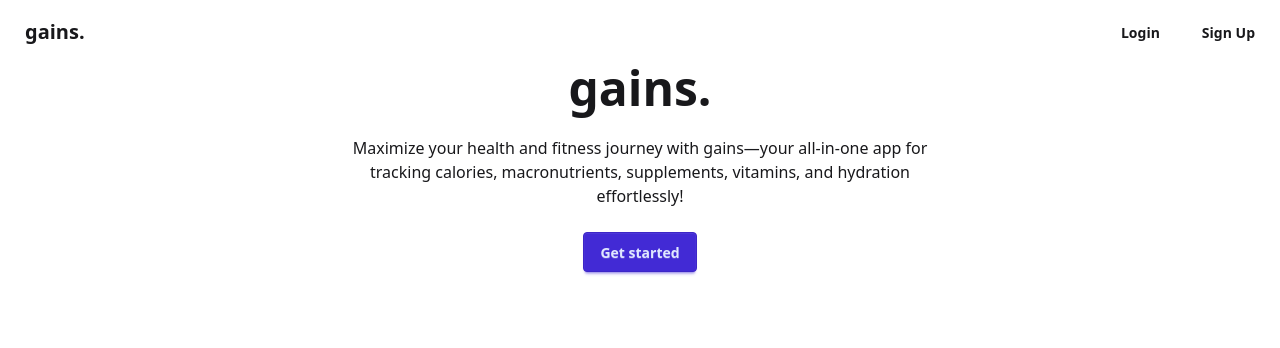
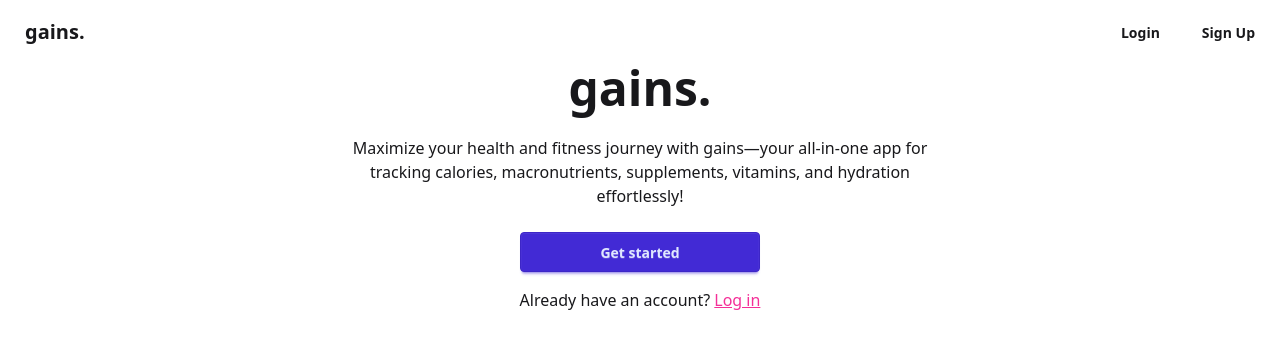
Before and after one commit to sidelkins/gains, a SvelteKit app in the folder web/: page / in a window 1280 px wide. Shown: the top 348 px of the page. Built offline with nearby package versions, Linux system fonts and the light colour scheme.

Commit message:
Login input width; other styling

```diff
--- a/web/src/routes/+page.svelte
+++ b/web/src/routes/+page.svelte
@@ -16,10 +16,12 @@
               Maximize your health and fitness journey with gains—your all-in-one app for tracking calories, macronutrients, supplements, vitamins, and hydration effortlessly!
           </span>
 
-          <div class="flex gap-4">
-              <a class="btn btn-primary" on:click={goto('register')}>
+          <div class="flex flex-col gap-4">
+              <a class="btn btn-primary" on:click={() => goto('register')}>
                   Get started
               </a>
+
+              <span>Already have an account? <a class="link link-secondary" on:click={() => goto('login')}>Log in</a></span>
 
               <!-- <a class="btn btn-neutral">
                   See our blog
@@ -29,27 +31,3 @@
       </div>
   </div>
 </div>
-
-<!-- <script lang="ts">
-  import { auth } from '$lib/stores/auth';
-</script>
-
-<div class="container">
-  <h1>Welcome to SvelteKit + Fastify Auth Demo</h1>
-
-  {#if $auth.user}
-    <div class="welcome">
-      <h2>Hello, {$auth.user.name}!</h2>
-      <p>You are logged in with {$auth.user.email}</p>
-      <a href="/dashboard" class="button">Go to Dashboard</a>
-    </div>
-  {:else}
-    <div class="auth-options">
-      <h2>Get Started</h2>
-      <div class="buttons">
-        <a href="/login" class="button">Login</a>
-        <a href="/register" class="button secondary">Register</a>
-      </div>
-    </div>
-  {/if}
-</div> -->
--- a/web/src/routes/login/+page.svelte
+++ b/web/src/routes/login/+page.svelte
@@ -19,7 +19,7 @@
               <span class="label-text">Username or Email</span>
           </div>
           <input
-            class="input input-bordered"
+            class="input input-bordered w-full"
             id="identifier"
             name="identifier"
             required
@@ -32,7 +32,7 @@
               <span class="label-text">Password</span>
           </div>
           <input
-            class="input input-bordered"
+            class="input input-bordered w-full"
             type="password"
             id="password"
             name="password"
```
